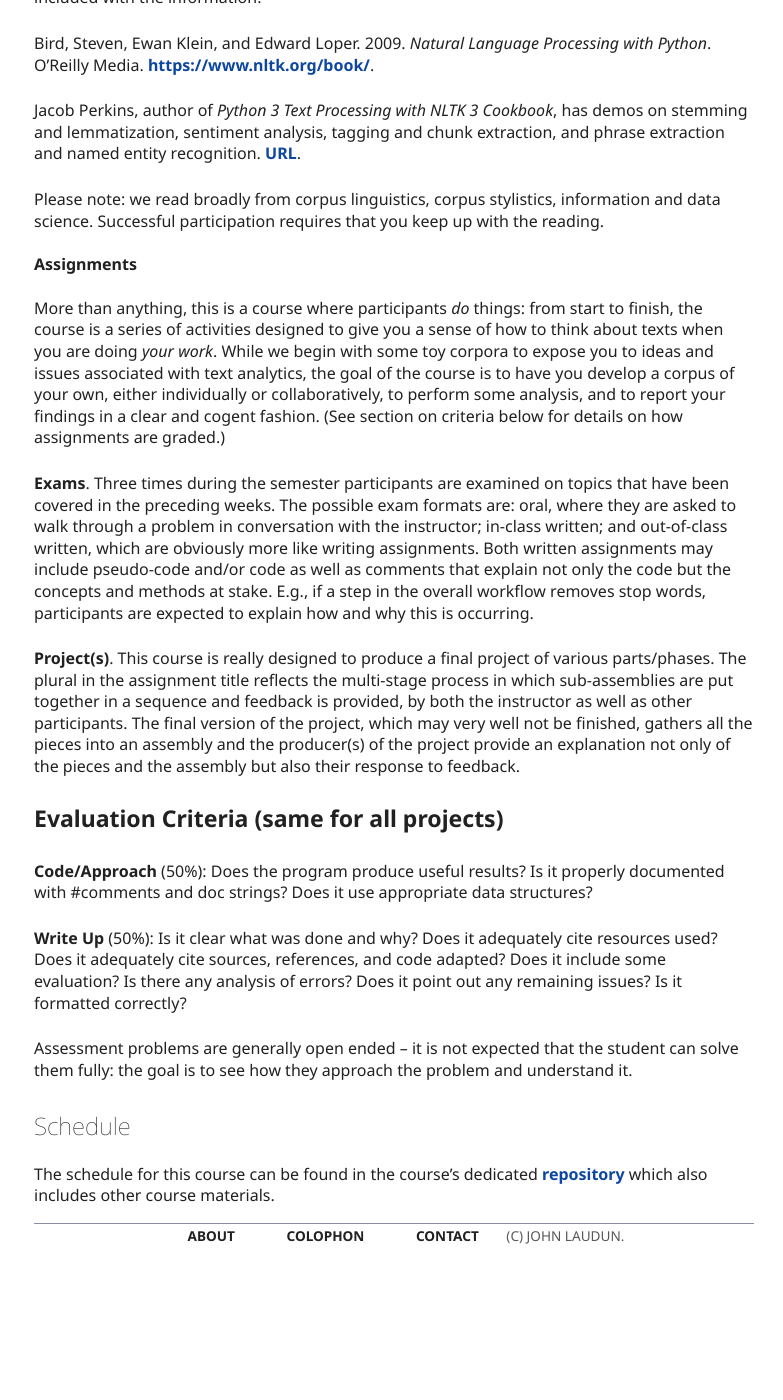
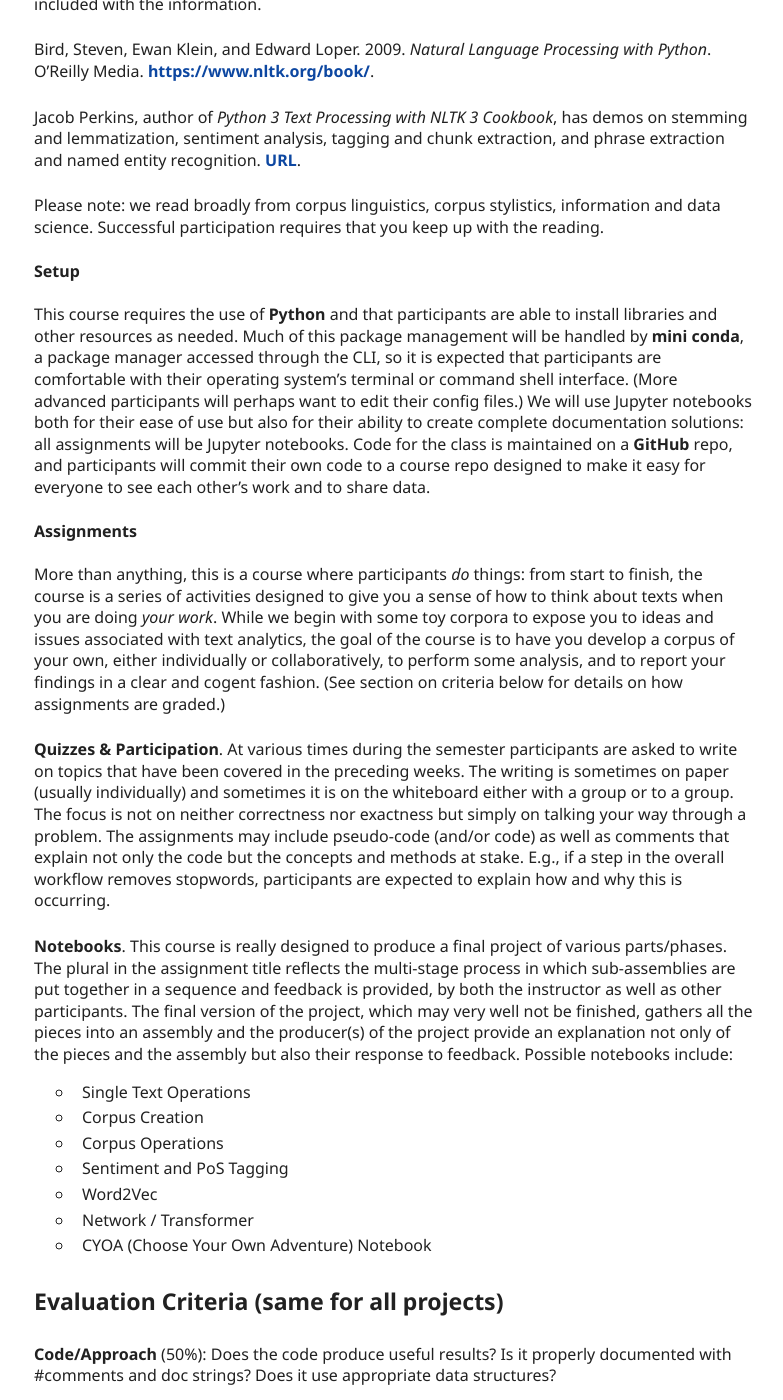
Before and after one commit to johnlaudun/jln, a Jekyll site: the page built from teaching/courses/370-ta/index.md, in a window 1280 px wide and 1400 px high, scrolled down 2658 px. Shown: the whole window, without its empty margins (246-1029 px from the left). Built offline with Jekyll 4.4.1, drawn with Linux system fonts in a browser that asks for light colours; before the commit the page ends 3923 px from its top, so only the background shows below that; some of the changed text lies outside the part shown.

Commit message:
Updated text analytics syllabus.

```diff
--- a/teaching/courses/370/index.md
+++ b/teaching/courses/370-ta/index.md
@@ -63,14 +63,12 @@
 
 As participants work through the course, they are expected to:
 
-1.  understand the basics of text processing in Python
-
-2.  build upon those basics to develop approaches to text processing
-
-3.  apply those approaches to a set of texts (a corpus)
-
-4.  develop a corpus of their own and articulate the better approaches
-    to that corpus
+1. understand the basics of text processing in Python,
+2. build upon those basics to develop approaches to text processing,
+3. apply those approaches to a set of texts (a corpus),
+4. develop a corpus of their own and articulate the better approaches to that corpus,
+5. use the methods we have explored to map that corpus and to derive interesting insights, and
+6. communicate those insights in research notebooks that are richly reported with code that is clearly commented.
 
 We will use a variety of data sets throughout the course, and it is
 expected that those data sets, also known as corpora in some instances,
@@ -118,6 +116,10 @@
 information and data science. Successful participation requires that you
 keep up with the reading.
 
+### Setup
+
+This course requires the use of **Python** and that participants are able to install libraries and other resources as needed. Much of this package management will be handled by **mini conda**, a package manager accessed through the CLI, so it is expected that participants are comfortable with their operating system's terminal or command shell interface. (More advanced participants will perhaps want to edit their config files.) We will use Jupyter notebooks both for their ease of use but also for their ability to create complete documentation solutions: all assignments will be Jupyter notebooks. Code for the class is maintained on a **GitHub** repo, and participants will commit their own code to a course repo designed to make it easy for everyone to see each other's work and to share data.
+
 ### Assignments
 
 More than anything, this is a course where participants *do* things:
@@ -129,18 +131,55 @@
 collaboratively, to perform some analysis, and to report your findings
 in a clear and cogent fashion. (See section on criteria below for details on how assignments are graded.)
 
-**Exams**. Three times during the semester participants are examined on topics that have been covered in the preceding weeks. The possible exam formats are: oral, where they are asked to walk through a problem in conversation with the instructor; in-class written; and out-of-class written, which are obviously more like writing assignments. Both written assignments may include pseudo-code and/or code as well as comments that explain not only the code but the concepts and methods at stake. E.g., if a step in the overall workflow removes stop words, participants are expected to explain how and why this is occurring.
+**Quizzes & Participation**. At various times during the semester participants are asked to write on topics that have been covered in the preceding weeks. The writing is sometimes on paper (usually individually) and sometimes it is on the whiteboard either with a group or to a group. The focus is not on neither correctness nor exactness but simply on talking your way through a problem. The assignments may include pseudo-code (and/or code) as well as comments that explain not only the code but the concepts and methods at stake. E.g., if a step in the overall workflow removes stopwords, participants are expected to explain how and why this is occurring.
 
-**Project(s)**. This course is really designed to produce a final project of various parts/phases. The plural in the assignment title reflects the multi-stage process in which sub-assemblies are put together in a sequence and feedback is provided, by both the instructor as well as other participants. The final version of the project, which may very well not be finished, gathers all the pieces into an assembly and the producer(s) of the project provide an explanation not only of the pieces and the assembly but also their response to feedback.
+**Notebooks**. This course is really designed to produce a final project of various parts/phases. The plural in the assignment title reflects the multi-stage process in which sub-assemblies are put together in a sequence and feedback is provided, by both the instructor as well as other participants. The final version of the project, which may very well not be finished, gathers all the pieces into an assembly and the producer(s) of the project provide an explanation not only of the pieces and the assembly but also their response to feedback. Possible notebooks include:
+
+- Single Text Operations
+- Corpus Creation
+- Corpus Operations
+- Sentiment and PoS Tagging
+- Word2Vec
+- Network / Transformer
+- CYOA (Choose Your Own Adventure) Notebook
 
 #### Evaluation Criteria (same for all projects)
 
-**Code/Approach** (50%): Does the program produce useful results? Is it properly documented with #comments and doc strings? Does it use appropriate data structures?
+**Code/Approach** (50%): Does the code produce useful results? Is it properly documented with #comments and doc strings? Does it use appropriate data structures?
 
 **Write Up** (50%): Is it clear what was done and why? Does it adequately cite resources used? Does it adequately cite sources, references, and code adapted? Does it include some evaluation? Is there any analysis of errors? Does it point out any remaining issues? Is it formatted correctly?
 
 Assessment problems are generally open ended -- it is not expected that the student can solve them fully: the goal is to see how they approach the problem and understand it.
 
+| Dimension| Expected | Acceptable | Unworkable | Value |
+| -------- | -------- | ---------- | ---------- | ----- |
+| **_Structure_**   | The notebook has a clear structure with headings and explanatory paragraphs followed by code blocks that do what the description says. The code blocks are followed by text blocks that discuss the results. | There are headings that indicate sections of work. Small blocks of text attempt some explanation. | There is no clear structure. One block tumbles after another. There is no way to scan the document.                                                | 30        |
+| **_Text Blocks_** | The text blocks (cells) are used to explain a larger idea, to work through the implications for the code to come, and to work through pseudo-code as necessary. Follow-up text blocks note the results and discuss what changes need to be made. (This can be in the form of "When I first ran this with this code or these parameters, I got these results and I made these changes." | Text blocks explain working code but little more.                                                          | At worst, text blocks are not used. Almost as bad are poorly written text blocks which make no attempt to explain the analyst's thought processes. | 30        |
+| **_Code Blocks_** | First and foremost the code is commented and it's clear what lines or blocks of code is doing. In the excellent category, even the imports are commented! The code itself is "Pythonic" and uses vertical spacing to increase readability.                                                                                                                                          | Comments are brief and do not cover all aspects of the work. The code works, but it is not easy to follow. | Code lacks comments and/or is jumbled.                                                                                                             | 40        |
+
+
 ## Schedule
 
 The schedule for this course can be found in the course's dedicated [repository](https://github.com/johnlaudun/text-as-data) which also includes other course materials.
+
+### 0. Introductions
+
+In the first week we make all the usual introductions: course and participants (all of us in the room). We then begin the first of many considerations of what it means to quantify qualitative things like words from a very “big picture” point of view, if only to remind ourselves that for every insight, there is a blindness. The good news is that there are many questions to ask, and many ways to ask them. We finish with getting ready to begin our analytical journey.
+
+### 1. Python, Jupyter Notebooks, Git + GitHub
+
+### 2. Single Text Operations
+
+### 3. Creating and Working with a Corpus
+
+### 4. Syntax and Semantics
+
+Parts-of-Speech tagging and sentiment
+
+### 5. Sequences & Semantic Spaces
+
+Word2vec
+
+### 6. Deep Learning & AI
+
+RNNs, GANs, BERT, GPT.
```
Also changed, not shown: other parts of teaching/courses/370-ta/index.md (+1 -1 lines), teaching/courses/334-cultures/index-bkp.md (added, +109 -0 lines), teaching/courses/334-cultures/index-collection.md (deleted, +0 -84 lines), teaching/courses/334-cultures/index.md (+49 -74 lines), teaching/courses/index.md (+7 -5 lines), teaching/courses/370-ta/wordmachine.png (renamed from teaching/courses/370/wordmachine.png).
